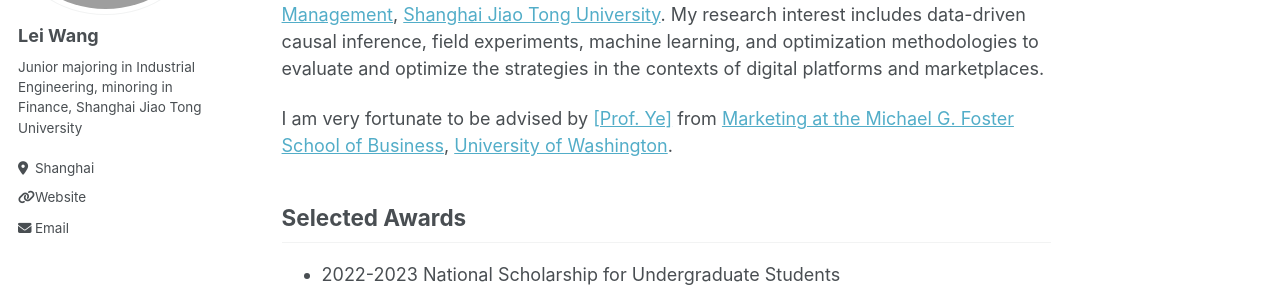
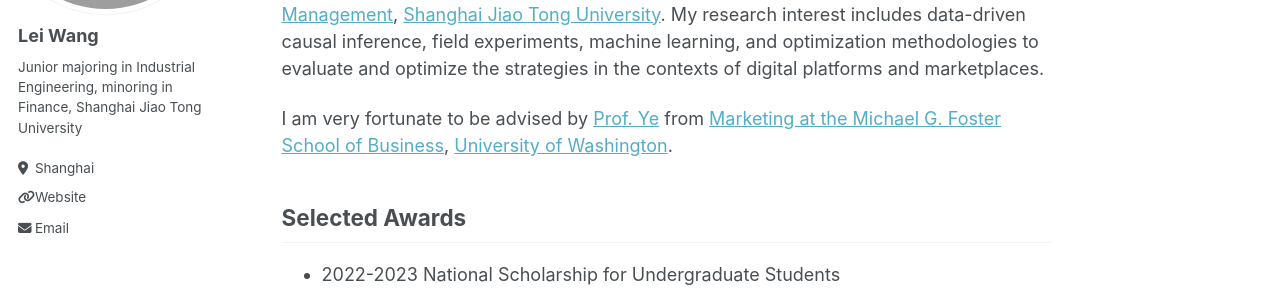
Before and after one commit to Wanglei123SJTU/Wanglei123SJTU.github.io, a Jekyll site: the page built from _pages/about.md, in a window 1280 px wide and 982 px high. Shown: the part 205-505 px from the top of the window. Built offline with Jekyll 4.4.1, drawn with Linux system fonts in a browser that asks for light colours.

```diff
--- a/_pages/about.md
+++ b/_pages/about.md
@@ -11,7 +11,7 @@ You can find my CV here: [Lei Wang's Curriculum Vitae](../assets/Wanglei_CV_Summ
 
 Hello! I'm a third year undergraduate student from [Department of Industrial Engineering & Management](https://ieem.sjtu.edu.cn/), [Shanghai Jiao Tong University](https://www.sjtu.edu.cn/). My research interest includes data-driven causal inference, field experiments, machine learning, and optimization methodologies to evaluate and optimize the strategies in the contexts of digital platforms and marketplaces.
 
-I am very fortunate to be advised by [[Prof. Ye]](https://zikunye.com/) from [Marketing at the Michael G. Foster School of Business](https://foster.uw.edu/), [University of Washington](https://www.washington.edu/).
+I am very fortunate to be advised by [Prof. Ye](https://zikunye.com/) from [Marketing at the Michael G. Foster School of Business](https://foster.uw.edu/), [University of Washington](https://www.washington.edu/).
 
 Selected Awards
 ------
```
